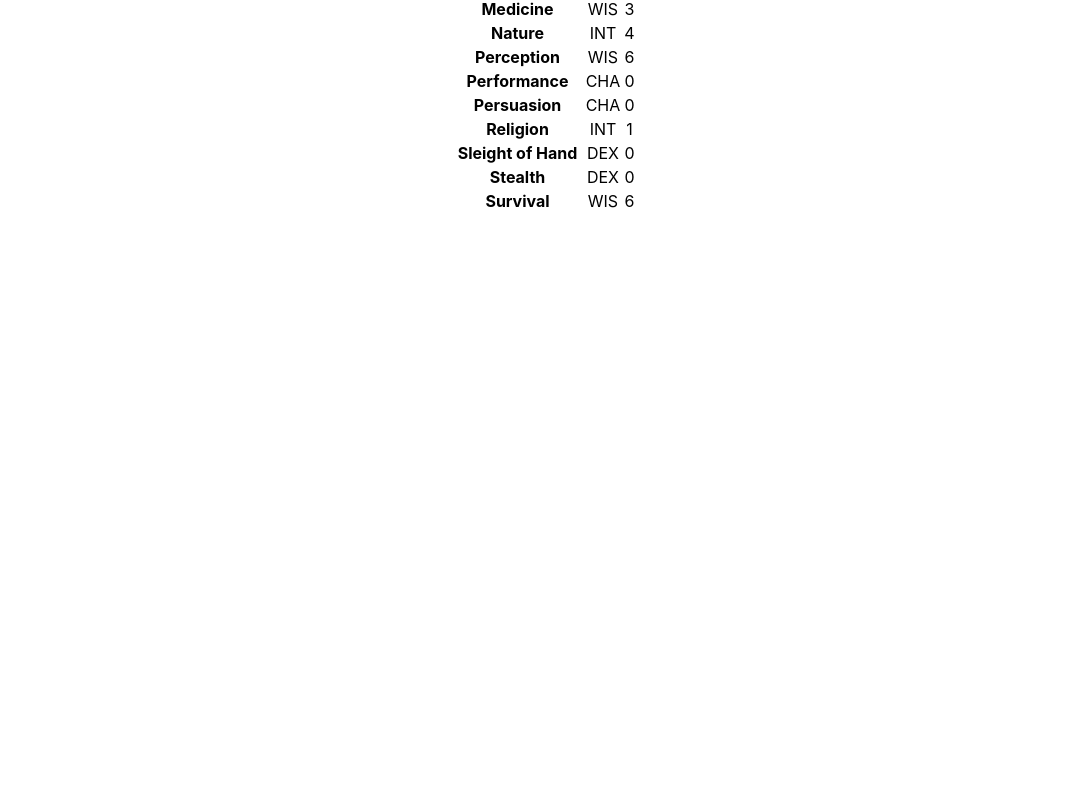
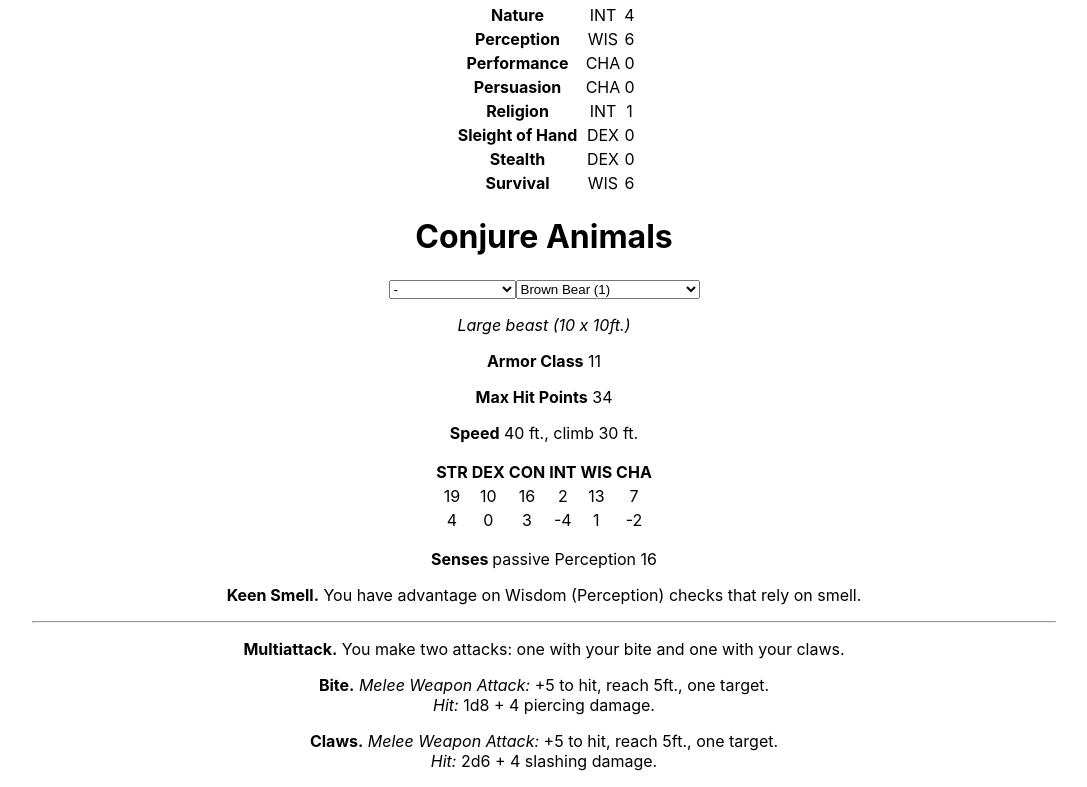
Before and after one commit to hopesmyth/beastForm, a React (Create React App) app: page / in a window 1280 px wide. Shown: the part 915-1702 px from the top of the page, without its empty margins (96-1183 px from the left). Before the commit the page ends 1129 px from the top, so only its background shows below. Built offline with nearby package versions, Linux system fonts and the light colour scheme.

Commit message:
Added summon support

```diff
--- a/src/App.js
+++ b/src/App.js
@@ -720,20 +720,83 @@ class App extends Component {
 
     this.state = {
       chr: defaultChar(),
-      value: "brownBear"
+      value: "brownBear",
+      noOfSummons: 0,
+      summonHP: [],
+      summon: "brownBear"
     }
 
     this.handleChange = this.handleChange.bind(this);
+    this.changeNoOfSummons = this.changeNoOfSummons.bind(this);
+    this.changeSummon = this.changeSummon.bind(this);
   }
 
   handleChange(event) {
     this.setState({value: event.target.value});
   }
 
+  changeSummon(event) {
+    let oldSummon = beastFuncs.get(this.state.summon)();
+    let oldMaxHp = oldSummon.hp;
+    let newSummon = beastFuncs.get(event.target.value)();
+    let newMaxHp = newSummon.hp;
+    let summonHPs = this.state.summonHP;
+    let noOfSummons = this.state.noOfSummons;
+    for (var i = 0; i < noOfSummons; i++) {
+      if (summonHPs[i] == oldMaxHp) {
+        summonHPs[i] = newMaxHp;
+      }
+    }
+    this.setState({summon: event.target.value, summonHP: summonHPs});
+  }
+
+  changeNoOfSummons(event) {
+    let num = event.target.value;
+    let summon = beastFuncs.get(this.state.summon)();
+    let summonHPs = [];
+    for (var i = 0; i < num; i++) {
+      summonHPs.push(summon.hp)
+    }
+    this.setState({noOfSummons: num, summonHP: summonHPs})
+  }
+
+  renderSummonHP() {
+    let hps = this.state.summonHP;
+    let summon = beastFuncs.get(this.state.summon)();
+    let name = summon.name;
+    return (
+      <div>
+        {hps.map((item, index) =>
+          <div>
+          <h3>{name} {index + 1}: {item} hp</h3>
+          <button onClick={() => this.adjustSummonHP(index, -1)}>-1</button>
+          <button onClick={() => this.adjustSummonHP(index, -5)}>-5</button>
+          <button onClick={() => this.adjustSummonHP(index, -10)}>-10</button>
+          <button onClick={() => this.resetSummonHP(index)}>Reset</button>
+          </div>
+        )}
+      </div>
+    )
+  }
+
+  adjustSummonHP(index, hp) {
+    let summonHPs = this.state.summonHP;
+    summonHPs[index] += hp;
+    this.setState({summonHP: summonHPs});
+  }
+
+  resetSummonHP(index) {
+    let summonHPs = this.state.summonHP;
+    let summon = beastFuncs.get(this.state.summon)();
+    summonHPs[index] = summon.hp;
+    this.setState({summonHP: summonHPs});
+  }
+
   render() {
     let chr = this.state.chr;
     let beast = beastFuncs.get(this.state.value)();
     let beastForm = new BeastForm(chr, beast);
+    let summon = beastFuncs.get(this.state.summon)();
 
     return (
       <div className="App">
@@ -782,9 +845,52 @@ class App extends Component {
         </table>
         {beastForm.renderSenses()}
         {beastForm.renderFeatures()}
-        <br/>
+        <hr/>
         {beastForm.renderActions()}
         {skillTable(beastForm)}
+        <h1>Conjure Animals</h1>
+        <select value={this.state.noOfSummons} onChange={this.changeNoOfSummons}>
+          <option value={0}>-</option>
+          <option value={1}>1 beast (CR 2)</option>
+          <option value={2}>2 beasts (CR 1)</option>
+          <option value={4}>4 beasts (CR 1/2)</option>
+          <option value={8}>8 beasts (CR 1/4)</option>
+        </select>
+        <select value={this.state.summon} onChange={this.changeSummon}>
+          <option value={"cat"}>Cat (0)</option>
+          <option value={"blackBear"}>Black Bear (1/2)</option>
+          <option value={"brownBear"}>Brown Bear (1)</option>
+          <option value={"direWolf"}>Dire Wolf (1)</option>
+          <option value={"giantOctopus"}>Giant Octopus (1S)</option>
+          <option value={"giantSpider"}>Giant Spider (1)</option>
+          <option value={"giantToad"}>Giant Toad (1S)</option>
+          <option value={"caveBear"}>Cave Bear (2)</option>
+          <option value={"giantConstrictor"}>Giant Constrictor Snake (2)</option>
+          <option value={"giantElk"}>Giant Elk (2)</option>
+          <option value={"hunterShark"}>Hunter Shark (2)</option>
+          <option value={"polarBear"}>Polar Bear (2)</option>
+        </select>
+        {this.renderSummonHP()}
+        <p><em>{beast.size} beast ({sizeSquares(beast.size)} x {sizeSquares(beast.size)}ft.)</em></p>
+        <p><strong>Armor Class</strong> {beast.ac}</p>
+        <p><strong>Max Hit Points</strong> {beast.hp}</p>
+        {beastForm.renderSpeed()}
+        <table class="center">
+          <tr>
+            <th>STR</th>
+            <th>DEX</th>
+            <th>CON</th>
+            <th>INT</th>
+            <th>WIS</th>
+            <th>CHA</th>
+          </tr>
+          {attrTable(x => summon.atts.getAtt(x))}
+          {attrTable(x => summon.atts.getBonus(x))}
+        </table>
+        {beastForm.renderSenses()}
+        {beastForm.renderFeatures()}
+        <hr/>
+        {beastForm.renderActions()}
       </div>
     );
   }
--- a/src/index.css
+++ b/src/index.css
@@ -12,3 +12,8 @@ code {
   font-family: source-code-pro, Menlo, Monaco, Consolas, "Courier New",
     monospace;
 }
+
+hr {
+  margin-left: 10%;
+  margin-right: 10%;
+}
```
